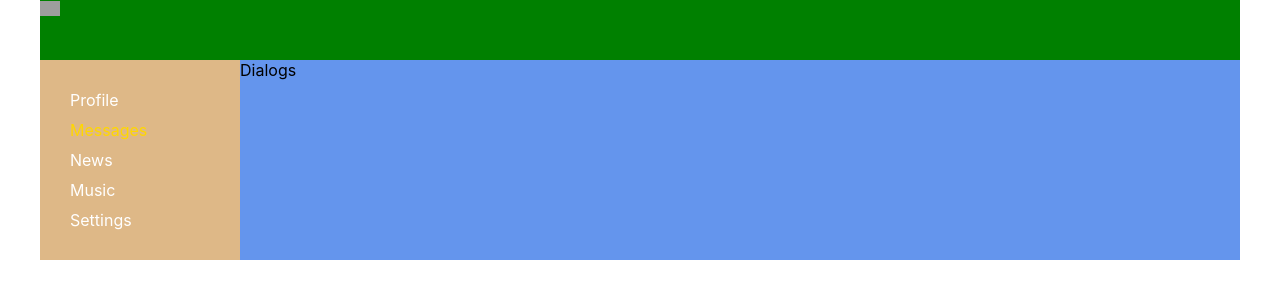
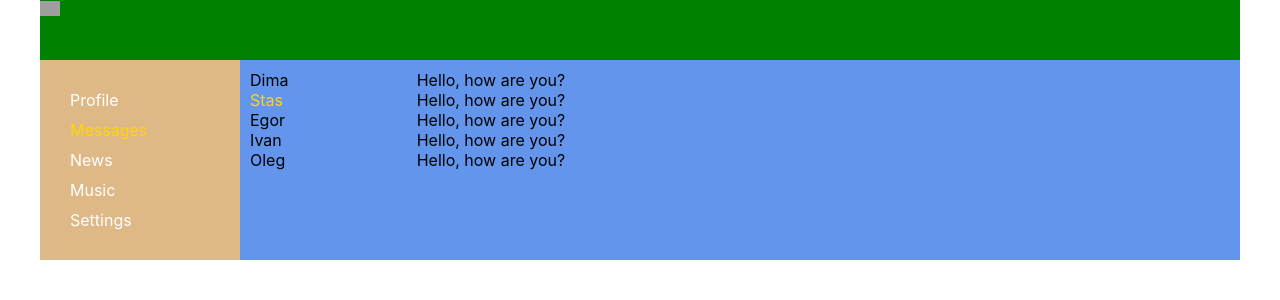
Before and after one commit to gusvs/social-network, a React (Create React App) app: page /dialogs in a window 1280 px wide. Shown: the top 300 px of the page. Built offline with nearby package versions, Linux system fonts and the light colour scheme; grey boxes are pictures that could not be loaded.

Commit message:
Added Dialogs Layout

```diff
--- a/src/components/Dialogs/Dialogs.jsx
+++ b/src/components/Dialogs/Dialogs.jsx
@@ -4,8 +4,21 @@ import s from './Dialogs.module.css'
 
 const Dialogs = (props) => {
     return (
-        <div>
-            Dialogs
+        <div className={s.dialogs}>
+            <div className={s.dialogsItems}>
+                <div className={s.dialog}>Dima</div>
+                <div className={`${s.dialog} ${s.active}`}>Stas</div>
+                <div className={s.dialog}>Egor</div>
+                <div className={s.dialog}>Ivan</div>
+                <div className={s.dialog}>Oleg</div>
+            </div>
+            <div className={s.messages}>
+                <div className={s.message}>Hello, how are you?</div>
+                <div className={s.message}>Hello, how are you?</div>
+                <div className={s.message}>Hello, how are you?</div>
+                <div className={s.message}>Hello, how are you?</div>
+                <div className={s.message}>Hello, how are you?</div>
+            </div>
         </div>
     );
 }
--- a/src/components/Dialogs/Dialogs.module.css
+++ b/src/components/Dialogs/Dialogs.module.css
@@ -0,0 +1,24 @@
+.dialogs {
+    display: grid;
+    grid-template-columns: 2fr 10fr;
+}
+
+.dialogsItems {
+    padding: 10px;
+}
+
+.dialogsItems .active {
+    color: gold;
+}
+
+.dialog {
+
+}
+
+.messages {
+    padding: 10px;
+}
+
+.message {
+
+}
```
